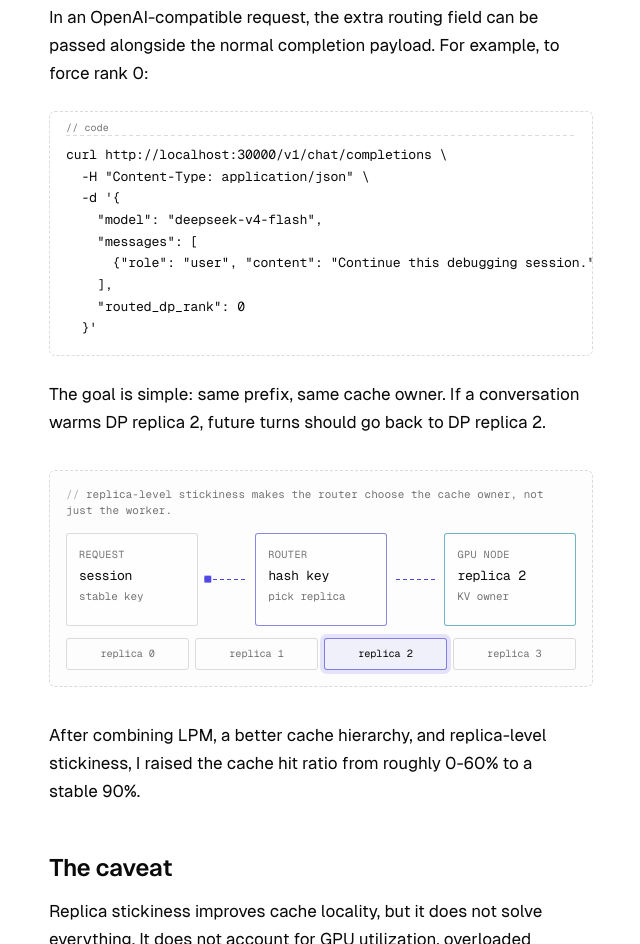
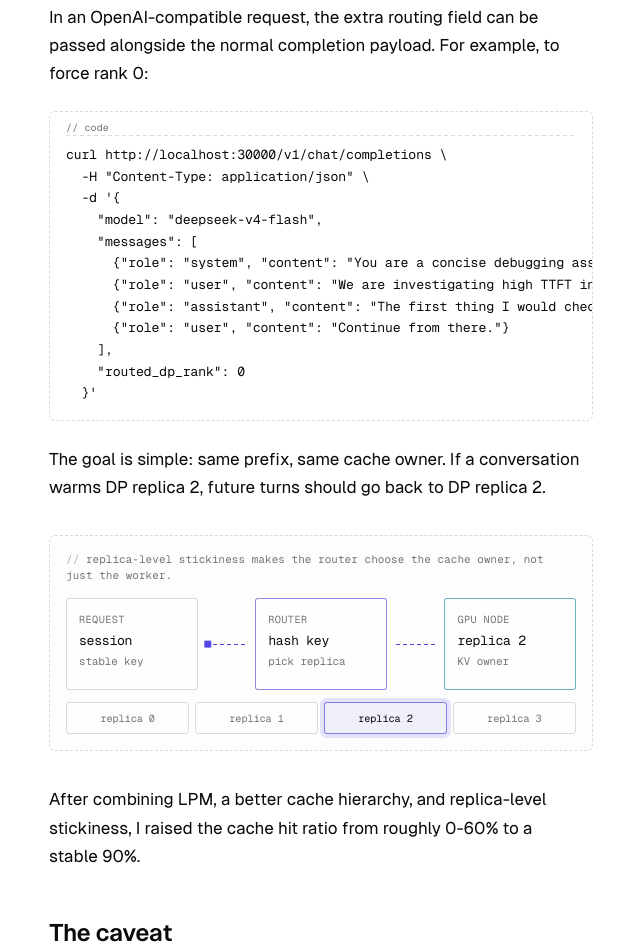
Before and after one commit to StarpTech/starptech.com, an Astro site: page /blog/why-more-gpus-is-not-enough-for-llm-inference in a window 1280 px wide. Shown: the part 2678-3622 px from the top of the page, without its empty margins (319-959 px from the left). Built offline with nearby package versions, Linux system fonts and the light colour scheme; Astro itself is replaced by a stand-in of ours; code samples lack their colours.

Commit message:
Clarify LLM inference prompt example

```diff
--- a/src/content/blog/why-more-gpus-is-not-enough-for-llm-inference.md
+++ b/src/content/blog/why-more-gpus-is-not-enough-for-llm-inference.md
@@ -72,7 +72,10 @@ curl http://localhost:30000/v1/chat/completions \
   -d '{
     "model": "deepseek-v4-flash",
     "messages": [
-      {"role": "user", "content": "Continue this debugging session."}
+      {"role": "system", "content": "You are a concise debugging assistant."},
+      {"role": "user", "content": "We are investigating high TTFT in the inference service."},
+      {"role": "assistant", "content": "The first thing I would check is prefix-cache hit rate by worker."},
+      {"role": "user", "content": "Continue from there."}
     ],
     "routed_dp_rank": 0
   }'
```
